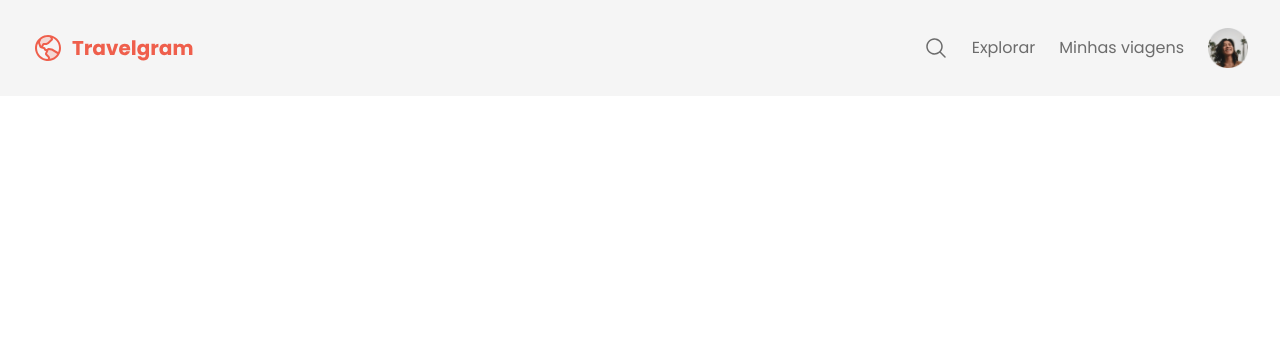
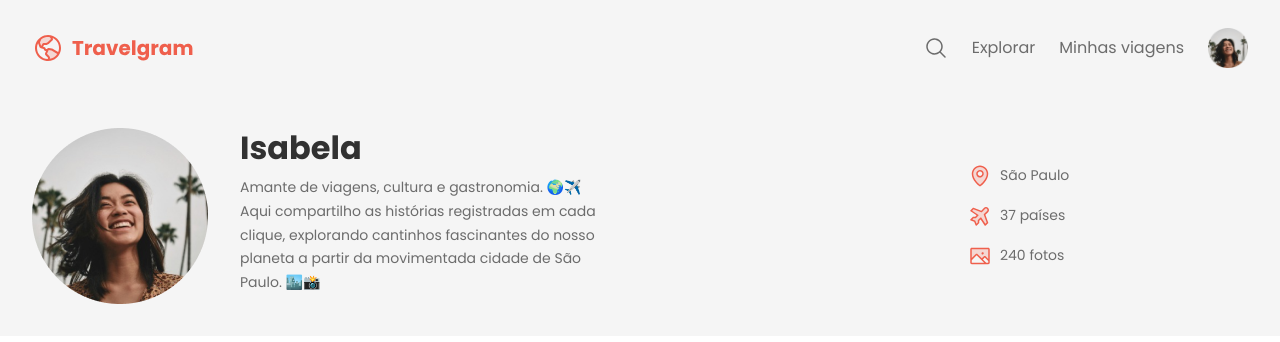
Before and after one commit to IanCoutinho0509/Projeto_travelgram, a plain HTML site: page index.html in a window 1280 px wide. Drawn offline with Linux system fonts and the light colour scheme.

Commit message:
header complited

```diff
--- a/index.html
+++ b/index.html
@@ -35,9 +35,36 @@
                     </li>
                 </ul>
             </nav>
+
+            <header>
+                <div class="container">
+                    <div id="profile"> <!--esquerda do header-->
+                        <img src="assets/Profile pic.png" alt="imagem usuario">
+                        <div>
+                            <h1>Isabela</h1>
+                            <p>
+                                Amante de viagens, cultura e gastronomia. 🌍✈️  <br>
+                                Aqui compartilho as histórias registradas em cada clique, explorando cantinhos fascinantes do nosso planeta a partir da movimentada cidade de São Paulo. 🏙️📸
+                            </p>
+                        </div>
+                    </div>
+
+                    <ul id="info"><!--direita do header-->
+                        <li>
+                            <img src="assets/icons/MapPin.svg" alt="icone de mapa">
+                            <span>São Paulo</span>
+                        </li>
+                        <li>
+                            <img src="assets/icons/AirplaneTilt.svg" alt="icone de aviao">
+                            <span>37 países</span>
+                        </li>
+                        <li>
+                            <img src="assets/icons/Image.svg " alt="icone de imagem">
+                            <span>240 fotos</span>
+                        </li>
+                    </ul>
+                </div>
+            </header>
         </div>
-        <header>
-
-        </header>
     </body>
 </html>
--- a/styles/global.css
+++ b/styles/global.css
@@ -37,9 +37,9 @@ a:hover{ /*quando passo o mouse no a*/
 }
 
 .container{ /*classe */
-    padding-inline: 32px;/*espaçamento externo na esquerda e na direita*/
+    padding-inline: 32px;/*espaçamento interno na esquerda e na direita*/
     max-width: 1280px; /*se diminuir o tamanho das coisas esse é o maximo q as coisas vao diminuir*/
-    margin-inline: auto; /*para ficar no centro*/
+    margin-inline: auto; /*para ficar no centro da esquerda e da direita*/
 }
 
 .bg-suface-color {
--- /dev/null
+++ b/styles/header.css
@@ -0,0 +1,41 @@
+header{
+    padding-block: 32px; /*espaçamento interno em cima e em baixo*/
+    font: var(--text-md); /*tamanho da fonte*/
+}
+
+header .container{
+    display: flex; /*elementos dentro do container ficarem um do lado do outro*/
+    justify-content: space-between;
+    align-items: center;
+}
+
+#profile{
+    display: flex; /*colocando o texto e a imagem um do lado do outro*/
+    gap: 32px; /*espaçamento entre elementos dentro do profile*/
+}
+
+#profile > div{ /*primeiro nivel de div q aparece dentro do profile*/
+    max-width: 384px; /*largura maxima do bloco do lado da imagem com o texto da isabela*/
+}
+
+#profile h1{
+    font: var(--text-lg); /*tamanho da fonte*/
+    color: var(--text-color-primary); /*cor da fonte*/
+    margin-bottom: 8px; /*espaçamento externo*/
+}
+
+#info{
+    list-style: none; /*tirando as bolinhas da lista*/
+
+    display: flex;
+    flex-direction: column; /*ativo o flex mas coloco um a baixo do outro*/
+    gap: 16px; /*espaçamento entre elementos do flex e por isso usei o flex, pra usar gap */
+
+    width: 280px;
+}
+
+#info li{
+    display: flex; /*para o icone ficar ao lado do texto na parte da direita*/
+    align-items: center;
+    gap: 8px;
+}
--- a/styles/index.css
+++ b/styles/index.css
@@ -1,2 +1,3 @@
 @import url(global.css); /*chamando o global e eles estão na msm pasta*/
 @import url(nav.css);
+@import url(header.css);
--- a/styles/nav.css
+++ b/styles/nav.css
@@ -3,7 +3,7 @@ nav {
     justify-content: space-between; /*colocando o espaço entre os dois blocos que tem no nav, a tag a e a tag ul*/
     align-items: center; /* alinhando os itens na linha main do bloco nav */
     line-height: 0; /*tirando o espaçamento a mais q vem defout do nav*/
-    padding-block: 20px;/*espaçamento externo em cima e em baixo*/
+    padding-block: 20px;/*espaçamento interno em cima e em baixo*/
 }
 
 nav ul{ /* ul dentro da nav*/
@@ -12,7 +12,7 @@ nav ul{ /* ul dentro da nav*/
     align-items: center; /* alinhando os itens na linha main do bloco nav */
     gap: 24px; /*espaçamento de 20 px de elemento a elemento da ul*/
 
-    padding-block: 8px;/*espaçamento externo em cima e em baixo*/
+    padding-block: 8px;/*espaçamento interno em cima e em baixo*/
 }
 
 nav ul li:last-child img { /*quero pegar a img da ultima li so*/
```
